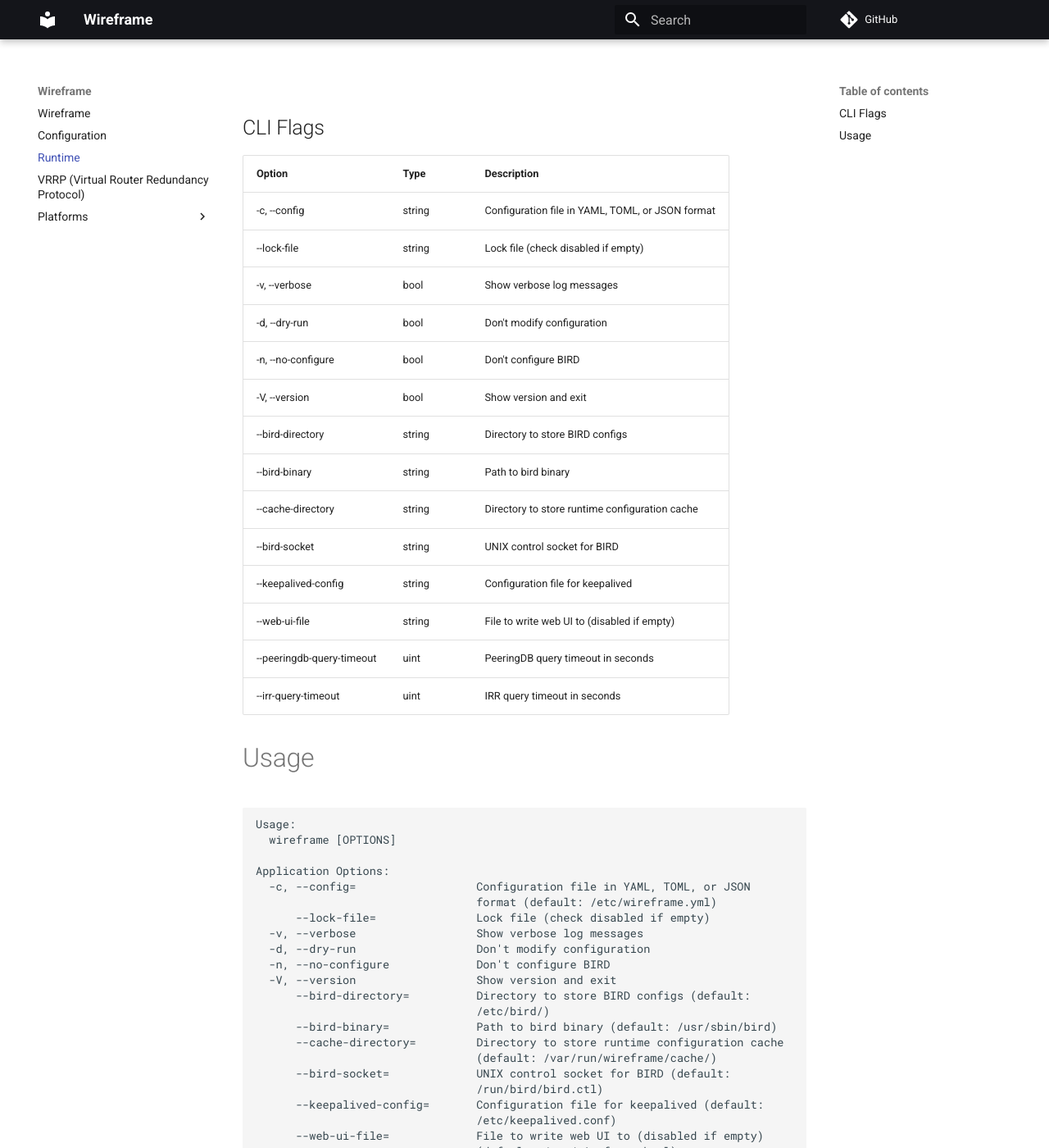
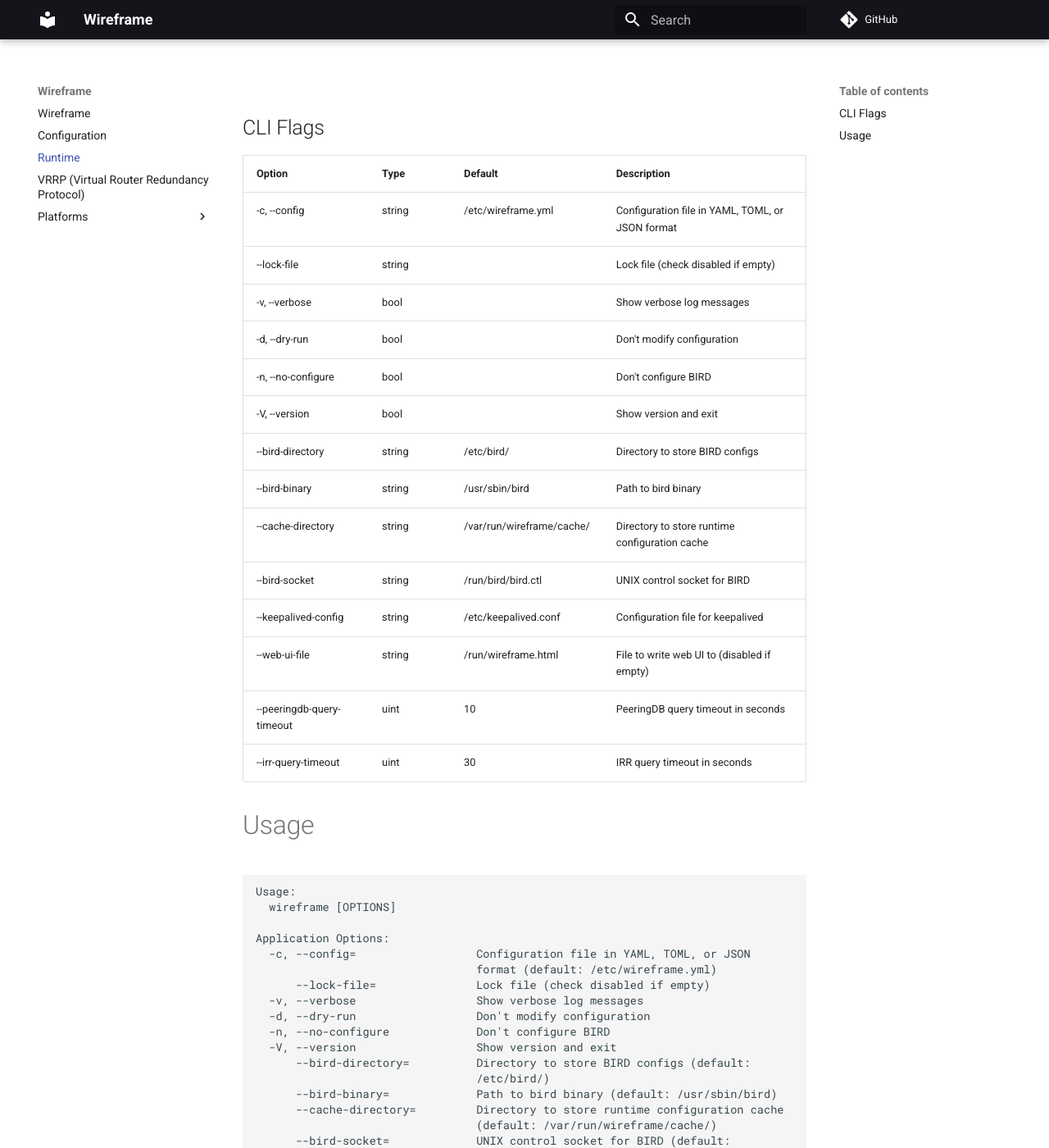
Before and after one commit to natesales/pathvector, an MkDocs documentation site: the page built from docs/runtime.md, in a window 1280 px wide and 1400 px high. Shown: the whole window at 82% size. Built offline with MkDocs 1.6.1 and Material for MkDocs 9.7.7, drawn with Linux system fonts in a browser that asks for light colours; comment, search, counter and statistics services are not loaded.

````diff
--- a/docs/runtime.md
+++ b/docs/runtime.md
@@ -1,21 +1,21 @@
 <!-- Code generated DO NOT EDIT -->
 ## CLI Flags
-| Option | Type | Description |
-|--------|------|-------------|
-| -c,  --config | string | Configuration file in YAML, TOML, or JSON format |
-|  --lock-file | string | Lock file (check disabled if empty) |
-| -v,  --verbose | bool | Show verbose log messages |
-| -d,  --dry-run | bool | Don't modify configuration |
-| -n,  --no-configure | bool | Don't configure BIRD |
-| -V,  --version | bool | Show version and exit |
-|  --bird-directory | string | Directory to store BIRD configs |
-|  --bird-binary | string | Path to bird binary |
-|  --cache-directory | string | Directory to store runtime configuration cache |
-|  --bird-socket | string | UNIX control socket for BIRD |
-|  --keepalived-config | string | Configuration file for keepalived |
-|  --web-ui-file | string | File to write web UI to (disabled if empty) |
-|  --peeringdb-query-timeout | uint | PeeringDB query timeout in seconds |
-|  --irr-query-timeout | uint | IRR query timeout in seconds |
+| Option | Type | Default | Description |
+|--------|------|---------|-------------|
+| -c,  --config | string | /etc/wireframe.yml | Configuration file in YAML, TOML, or JSON format |
+|  --lock-file | string |  | Lock file (check disabled if empty) |
+| -v,  --verbose | bool |  | Show verbose log messages |
+| -d,  --dry-run | bool |  | Don't modify configuration |
+| -n,  --no-configure | bool |  | Don't configure BIRD |
+| -V,  --version | bool |  | Show version and exit |
+|  --bird-directory | string | /etc/bird/ | Directory to store BIRD configs |
+|  --bird-binary | string | /usr/sbin/bird | Path to bird binary |
+|  --cache-directory | string | /var/run/wireframe/cache/ | Directory to store runtime configuration cache |
+|  --bird-socket | string | /run/bird/bird.ctl | UNIX control socket for BIRD |
+|  --keepalived-config | string | /etc/keepalived.conf | Configuration file for keepalived |
+|  --web-ui-file | string | /run/wireframe.html | File to write web UI to (disabled if empty) |
+|  --peeringdb-query-timeout | uint | 10 | PeeringDB query timeout in seconds |
+|  --irr-query-timeout | uint | 30 | IRR query timeout in seconds |
 
 # Usage
 ```
````
Also changed, not shown: 1 other file.
